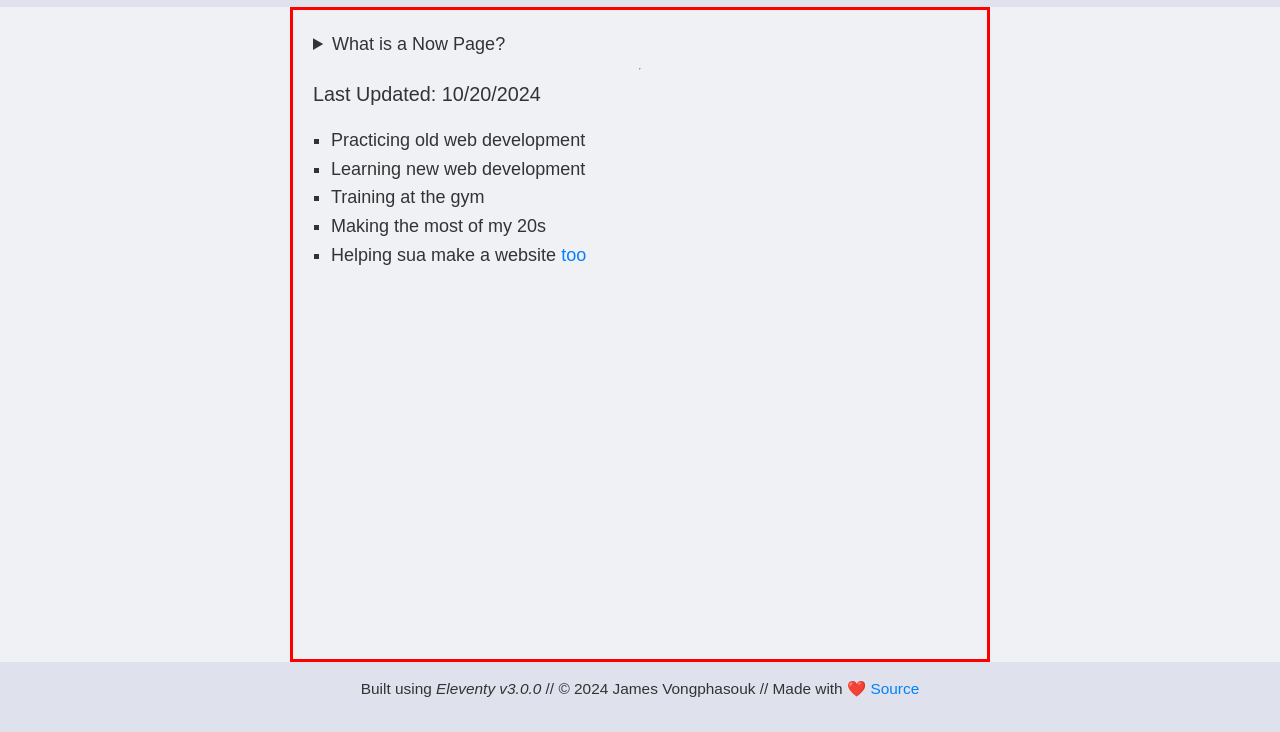
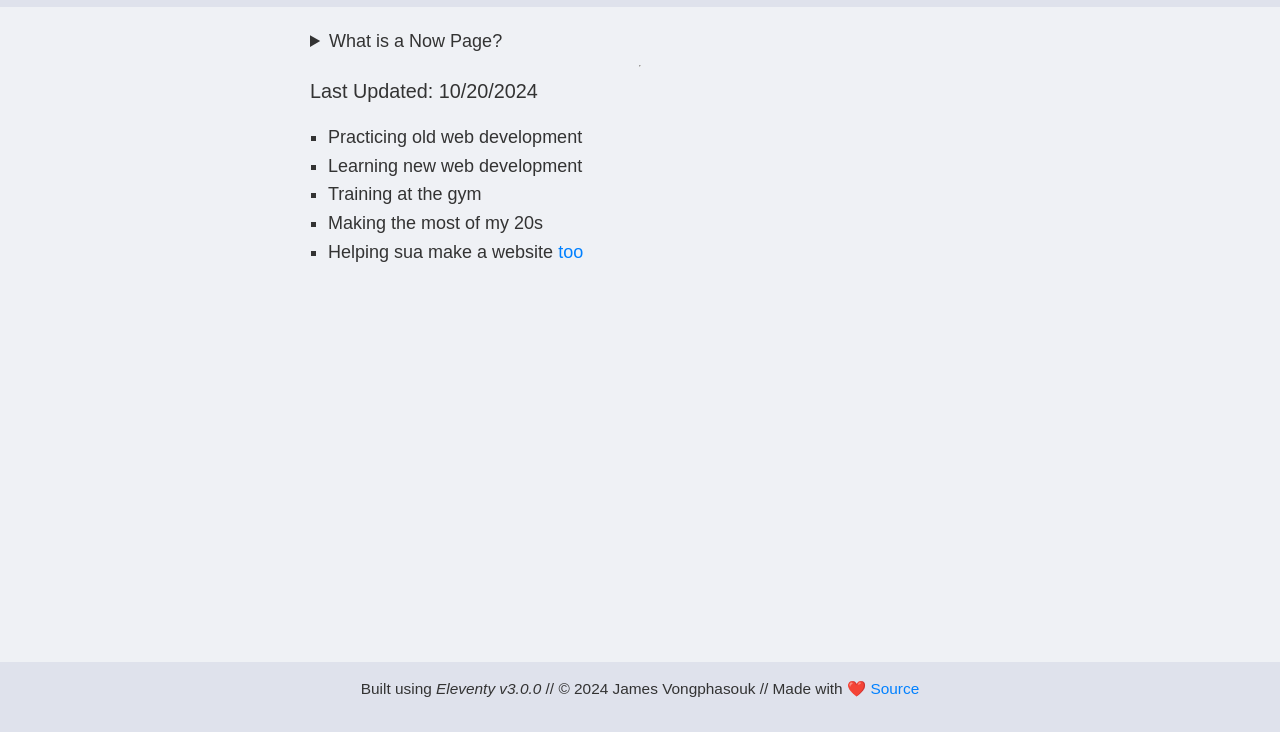
Before and after one commit to JamesVpog/jvblog, an Eleventy site: page src/now.html in a window 1280 px wide. Shown: the part 68-800 px from the top of the page. Built offline with nearby package versions, Linux system fonts and the light colour scheme; Eleventy itself is replaced by a stand-in of ours; files that its build step writes are made by us from their sources.

Commit message:
forgot to remove red line

```diff
--- a/src/css/global.css
+++ b/src/css/global.css
@@ -203,7 +203,6 @@ main {
     max-width: 90%;
     padding: 20px;
     box-sizing: border-box;
-    border: 3px solid red;
 }
 
 @media (min-width: 48em) {
```
